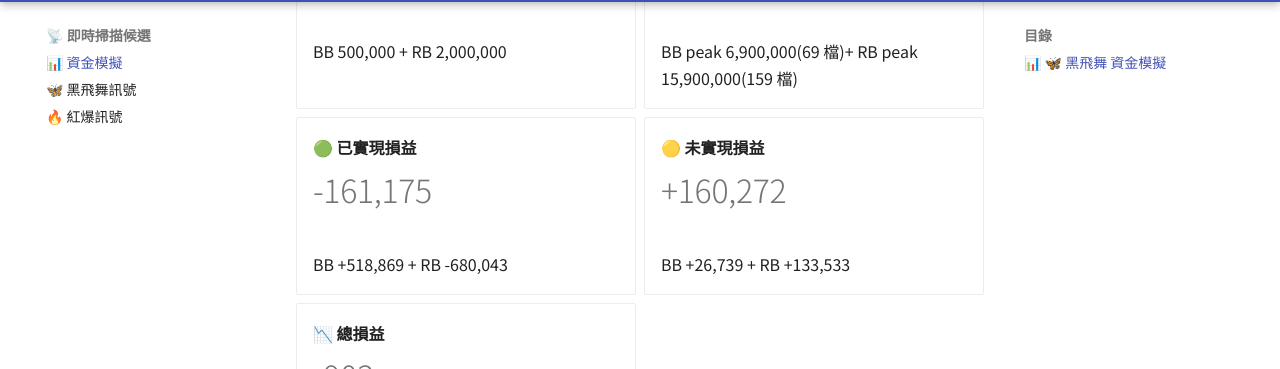
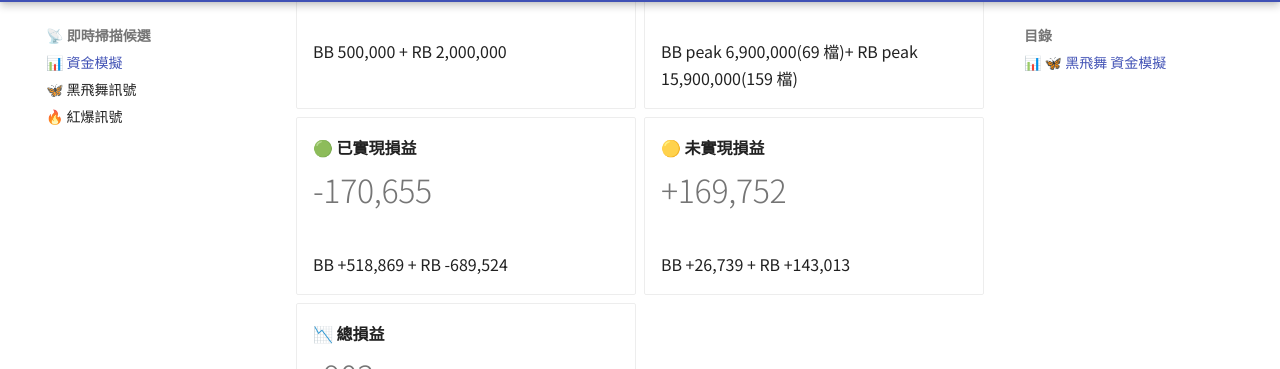
Before and after one commit to ShoppingLiao/stock-analysis-public, an MkDocs documentation site: the page built from docs/signals_capital.md, in a window 1280 px wide and 900 px high, scrolled down 3779 px. Shown: the part 94-463 px from the top of the window. Built offline with MkDocs 1.6.1 and Material for MkDocs 9.7.7, drawn with Linux system fonts in a browser that asks for light colours; comment, search, counter and statistics services are not loaded; some of the changed text lies outside the part shown.

Commit message:
docs(signals): update BB + RB + capital (2026-08-14)

```diff
--- a/docs/signals_capital.md
+++ b/docs/signals_capital.md
@@ -86,13 +86,13 @@
 
 -   **🟢 已實現損益**
 
-    # -680,043
+    # -689,524
 
-    勝率 32.0% / 222 檔已平倉
+    勝率 31.8% / 223 檔已平倉
 
 -   **🟡 未實現損益**
 
-    # +133,533
+    # +143,013
 
     持倉 20 檔(現價 vs 進場價)
 
@@ -146,15 +146,15 @@
 
 -   **🟢 已實現損益**
 
-    # -161,175
+    # -170,655
 
-    BB +518,869 + RB -680,043
+    BB +518,869 + RB -689,524
 
 -   **🟡 未實現損益**
 
-    # +160,272
+    # +169,752
 
-    BB +26,739 + RB +133,533
+    BB +26,739 + RB +143,013
 
 -   **📉 總損益**
 
```
Also changed, not shown: docs/signals_red_burst.md (+31 -35 lines).
